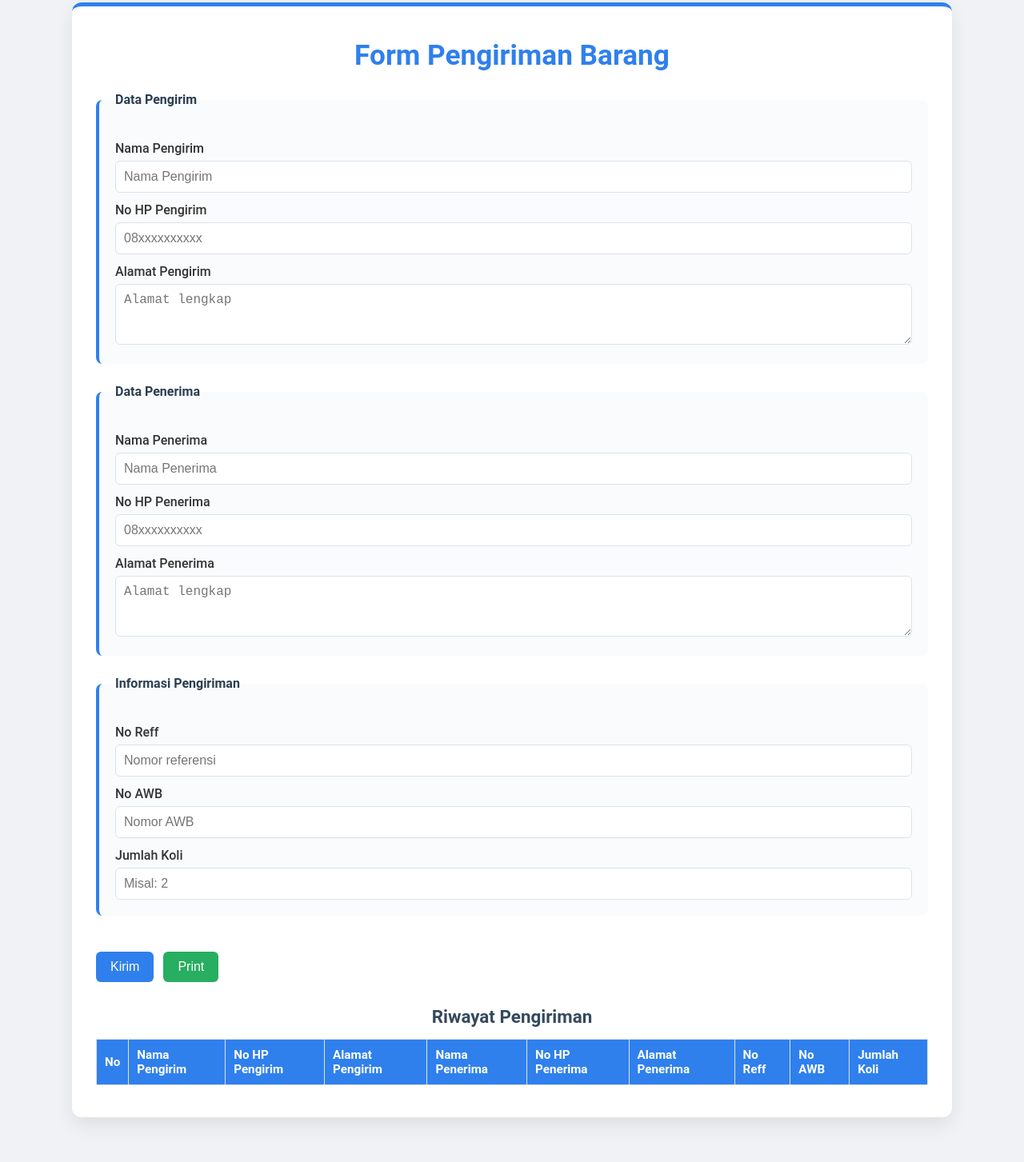
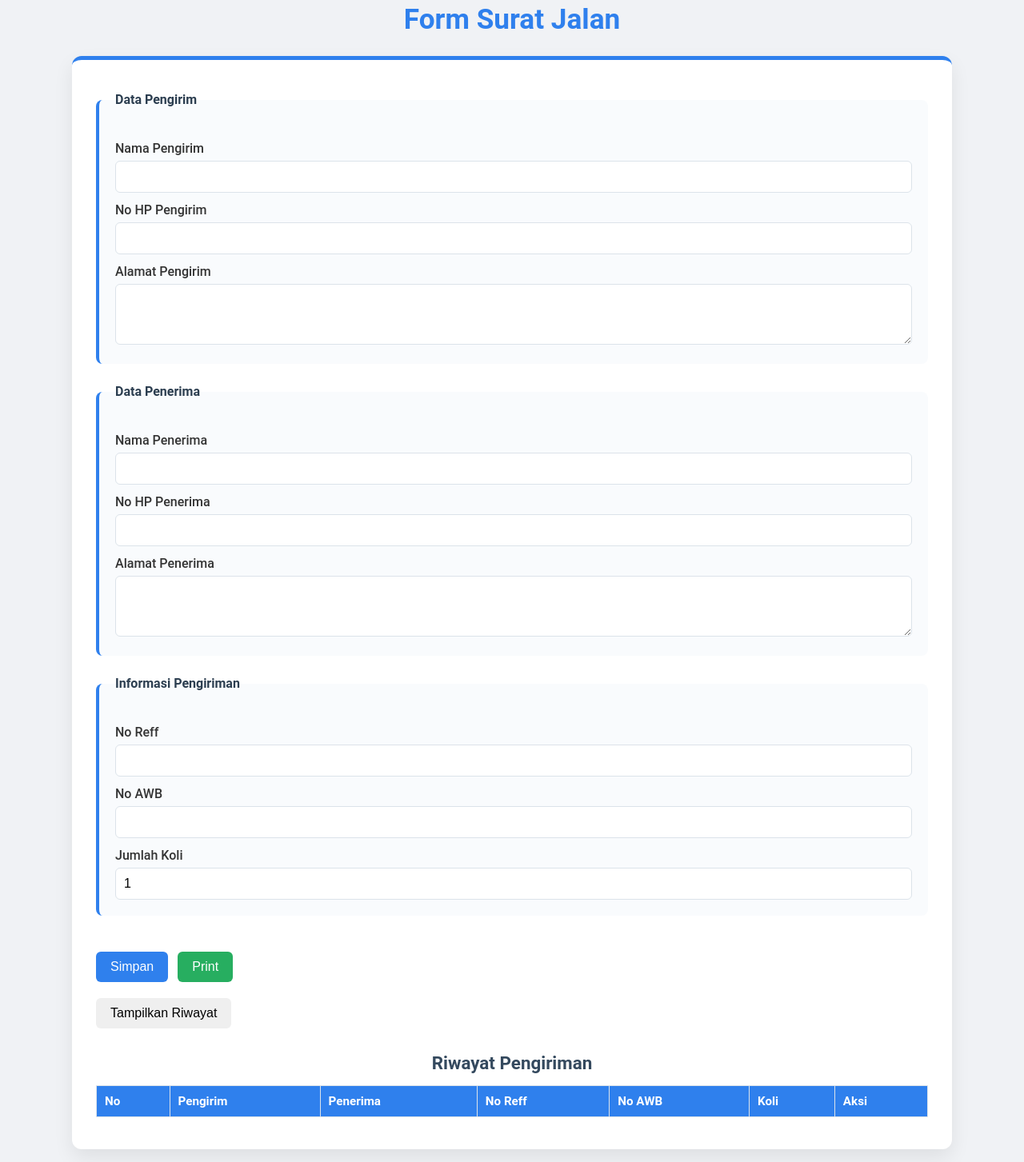
Before and after one commit to Rijal-Tafsiri14/FormPengisian, a plain HTML site: page index.html in a window 1280 px wide. Shown: the part 27-1480 px from the top of the page at 80% size. Before the commit the page ends 1454 px from the top, so only its background shows below. Drawn offline with Linux system fonts and the light colour scheme.

Commit message:
Update index.html

```diff
--- a/index.html
+++ b/index.html
@@ -3,71 +3,76 @@
 <head>
   <meta charset="UTF-8" />
   <meta name="viewport" content="width=device-width, initial-scale=1" />
-  <title>Form Pengiriman Barang</title>
+  <title>Surat Jalan</title>
   <link rel="stylesheet" href="style.css" />
 </head>
 <body>
+  <div class="header">
+    <h1>Form Surat Jalan</h1>
+  </div>
+
   <div class="container">
-    <h1>Form Pengiriman Barang</h1>
     <form id="shippingForm">
       <fieldset>
         <legend>Data Pengirim</legend>
         <label for="senderName">Nama Pengirim</label>
-        <input type="text" id="senderName" name="senderName" placeholder="Nama Pengirim" required />
+        <input type="text" id="senderName" required />
         <label for="senderPhone">No HP Pengirim</label>
-        <input type="tel" id="senderPhone" name="senderPhone" placeholder="08xxxxxxxxxx" required />
+        <input type="tel" id="senderPhone" required />
         <label for="senderAddress">Alamat Pengirim</label>
-        <textarea id="senderAddress" name="senderAddress" rows="3" placeholder="Alamat lengkap" required></textarea>
+        <textarea id="senderAddress" rows="3" required></textarea>
       </fieldset>
 
       <fieldset>
         <legend>Data Penerima</legend>
         <label for="receiverName">Nama Penerima</label>
-        <input type="text" id="receiverName" name="receiverName" placeholder="Nama Penerima" required />
+        <input type="text" id="receiverName" required />
         <label for="receiverPhone">No HP Penerima</label>
-        <input type="tel" id="receiverPhone" name="receiverPhone" placeholder="08xxxxxxxxxx" required />
+        <input type="tel" id="receiverPhone" required />
         <label for="receiverAddress">Alamat Penerima</label>
-        <textarea id="receiverAddress" name="receiverAddress" rows="3" placeholder="Alamat lengkap" required></textarea>
+        <textarea id="receiverAddress" rows="3" required></textarea>
       </fieldset>
 
       <fieldset>
         <legend>Informasi Pengiriman</legend>
         <label for="refNumber">No Reff</label>
-        <input type="text" id="refNumber" name="refNumber" placeholder="Nomor referensi" />
+        <input type="text" id="refNumber" />
         <label for="awbNumber">No AWB</label>
-        <input type="text" id="awbNumber" name="awbNumber" placeholder="Nomor AWB" />
+        <input type="text" id="awbNumber" />
         <label for="totalKoli">Jumlah Koli</label>
-        <input type="number" id="totalKoli" name="totalKoli" placeholder="Misal: 2" min="1" required />
-
+        <input type="number" id="totalKoli" min="1" value="1" required />
       </fieldset>
 
-      <button type="submit">Kirim</button>
+      <button type="submit">Simpan</button>
       <button type="button" id="printBtn">Print</button>
     </form>
 
-    <section id="historySection">
+    <div class="history-toggle">
+      <button type="button" id="toggleHistoryBtn">Tampilkan Riwayat</button>
+    </div>
+
+    <section id="historySection" class="hidden">
       <h2>Riwayat Pengiriman</h2>
       <table id="historyTable">
         <thead>
           <tr>
             <th>No</th>
-            <th>Nama Pengirim</th>
-            <th>No HP Pengirim</th>
-            <th>Alamat Pengirim</th>
-            <th>Nama Penerima</th>
-            <th>No HP Penerima</th>
-            <th>Alamat Penerima</th>
+            <th>Pengirim</th>
+            <th>Penerima</th>
             <th>No Reff</th>
             <th>No AWB</th>
-            <th>Jumlah Koli</th>
+            <th>Koli</th>
+            <th>Aksi</th>
           </tr>
         </thead>
         <tbody>
-          <!-- Data history muncul di sini -->
+          <!-- Data riwayat muncul di sini -->
         </tbody>
       </table>
     </section>
   </div>
+
+  <script src="https://cdnjs.cloudflare.com/ajax/libs/qrious/4.0.2/qrious.min.js"></script>
   <script src="script.js"></script>
 </body>
 </html>
```
